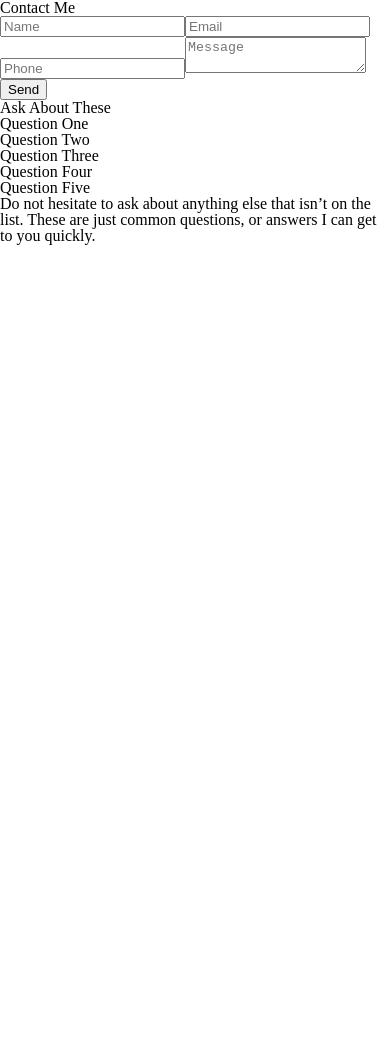
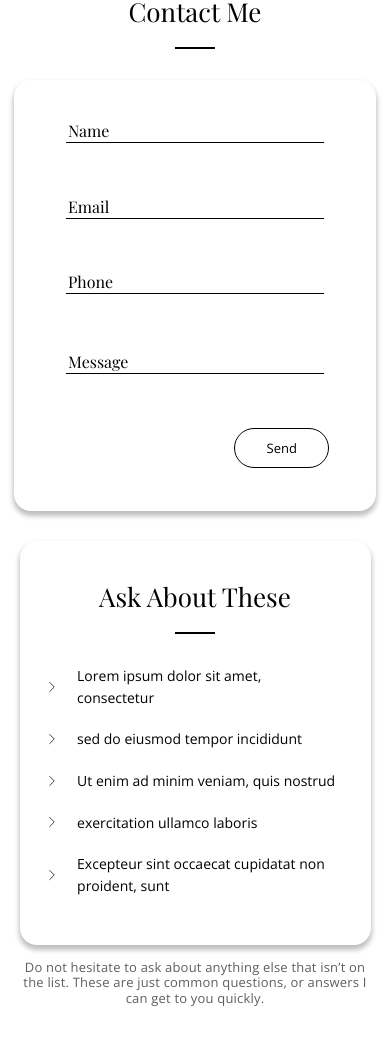
Before and after one commit to AC59852/Synth, a Vue app: page / in a window 390 px wide. Shown: the part 2469-3507 px from the top of the page. Before the commit the page ends 2763 px from the top, so only its background shows below. Built offline with nearby package versions, Linux system fonts and the light colour scheme.

Commit message:
added contact styling for base mobile

```diff
--- a/src/components/Contact.vue
+++ b/src/components/Contact.vue
@@ -1,6 +1,6 @@
 <template>
   <section>
-      <h2>Contact Me</h2>
+      <h2 class="contact__title">Contact Me</h2>
       <div class="contact__wrapper">
           <form action="" class="contact__form">
               <input type="text"  name="name" required aria-required="required"
@@ -14,17 +14,16 @@
                 id="formPhone" class="contact__input" aria-label="Phone">
               <textarea type="text" name="message" required aria-required="required"
                 placeholder="Message" aria-placeholder="Message" v-model="message"
-                id="formMsg" class="contact__input" maxlength="260" aria-label="Message">
-              </textarea>
+                id="formMsg" class="contact__input" maxlength="260" rows="1" aria-label="Message"></textarea>
               <input type="submit" class="contact__submit" name="submit" aria-label="Submit Button" value="Send">
           </form>
           <div class="contact__questions">
-              <h2>Ask About These</h2>
+              <h2 class="contact__title">Ask About These</h2>
               <ul class="contact__questionsList">
                   <li class="contact__question" v-for="question in questions" :key="question.id">{{ question.content }}</li>
               </ul>
-              <span>Do not hesitate to ask about anything else that isn’t on the list. These are just common questions, or answers I can get to you quickly.</span>
           </div>
+          <p class="contact__extra">Do not hesitate to ask about anything else that isn’t on the list. These are just common questions, or answers I can get to you quickly.</p>
       </div>
   </section>
 </template>
@@ -33,12 +32,18 @@
 export default {
     data() {
         return {
+
+          name: '',
+          email: '',
+          phone: '',
+          message: '',
+
             questions: [
-                {id: 0, content: 'Question One'},
-                {id: 1, content: 'Question Two'},
-                {id: 2, content: 'Question Three'},
-                {id: 3, content: 'Question Four'},
-                {id: 4, content: 'Question Five'},
+                {id: 0, content: 'Lorem ipsum dolor sit amet, consectetur'},
+                {id: 1, content: 'sed do eiusmod tempor incididunt'},
+                {id: 2, content: 'Ut enim ad minim veniam, quis nostrud'},
+                {id: 3, content: 'exercitation ullamco laboris'},
+                {id: 4, content: 'Excepteur sint occaecat cupidatat non proident, sunt'},
             ]
         }
     }
--- a/src/components/Navigation.vue
+++ b/src/components/Navigation.vue
@@ -6,9 +6,9 @@
               <ul class="header__navigation">
                   <span @click="removeNavAnim()" class="header__close">X</span>
                   <li @click="removeNavAnim()" class="header__item"><a v-scroll-to="{el: '#hero', duration: 1000}" class="header__link" href="#">Home</a></li>
-                  <li @click="removeNavAnim()" class="header__item"><a v-scroll-to="{el: '#products', duration: 1000}" class="header__link" href="#">Products</a></li>
-                  <li @click="removeNavAnim()" class="header__item"><a v-scroll-to="{el: '#about', duration: 1000}" class="header__link" href="#">About</a></li>
-                  <li @click="removeNavAnim()" class="header__item"><a v-scroll-to="{el: '#contact', duration: 1000}" class="header__link" href="#">Contact</a></li>
+                  <li @click="removeNavAnim()" class="header__item"><a v-scroll-to="{el: '#products', duration: 1000, offset: -60}" class="header__link" href="#">Products</a></li>
+                  <li @click="removeNavAnim()" class="header__item"><a v-scroll-to="{el: '#about', duration: 1000, offset: -60}" class="header__link" href="#">About</a></li>
+                  <li @click="removeNavAnim()" class="header__item"><a v-scroll-to="{el: '#contact', duration: 1000, offset: -60}" class="header__link" href="#">Contact</a></li>
               </ul>
       </nav>
   </header>
--- a/src/sass/main.scss
+++ b/src/sass/main.scss
@@ -4,6 +4,7 @@
 @import "modules/_hero.scss";
 @import "modules/_products.scss";
 @import "modules/_about.scss";
+@import "modules/_contact.scss";
 
 body::-webkit-scrollbar {
     display: none;
--- /dev/null
+++ b/src/sass/modules/_contact.scss
@@ -0,0 +1,95 @@
+.contact {
+    &__title { @include title-styles }
+    margin-bottom: 8% !important;
+
+    &__form {
+        width: 93%;
+        margin: 0 auto 30px;
+        display: flex;
+        flex-direction: column;
+        padding: 11% 0;
+        box-shadow: $main-ds;
+        border-radius: $main-br;
+    }
+
+    &__input {
+        width: 70%;
+        margin: 0 auto 15%;
+        border: none;
+        border-bottom: 1px solid black;
+        font-family: $body-font;
+        font-size: 13px;
+
+        &::placeholder {
+            font-family: $heading-font;
+            color: black;
+            font-size: 16px;
+        }
+    }
+
+    textarea {
+        resize: none;
+        white-space: nowrap;
+        padding-bottom: 4px;
+
+        &::-webkit-scrollbar {
+            display: none;
+            -ms-overflow-style: none;  /* IE and Edge */
+            scrollbar-width: none;
+        }
+    }
+
+    &__submit {
+        @include btn-styles;
+    }
+
+    &__questions {
+        width: 90%;
+        margin: 0 auto;
+        box-shadow: $main-ds;
+        border-radius: $main-br;
+        padding: 11% 0;
+    }
+
+    &__questionsList {
+        width: 80%;
+        margin: 0 auto;
+    }
+
+    &__question {
+        margin: 0 0 20px 0;
+        font-family: $body-font;
+        font-size: 14px;
+        display: flex;
+        align-items: center;
+        line-height: 155%;
+        position: relative;
+        width: 92%;
+        margin-left: auto;
+
+        &:last-child {
+            margin-bottom: 5px;
+        }
+
+        &::before {
+            position: absolute;
+            content: url("../icons/chevron-right.svg");
+            width: 18px;
+            height: 18px;
+            padding-right: 3%;
+            left: -13%;
+        }
+    }
+
+    &__extra {
+        text-align: center;
+        width: 92%;
+        margin: 0 auto;
+        font-family: $body-font;
+        font-size: 13px;
+        color: #5F5F5F;
+        padding-top: 15px;
+        line-height: 120%;
+        letter-spacing: $main-ls;
+    }
+}
```
Also changed, not shown: src/sass/modules/_about.scss (+1 -9 lines), src/sass/modules/_vars.scss (+14 -0 lines), public/css/main.css, public/icons/chevron-right.svg (added), 1 other file (tests, documents, lock files or other folders).
